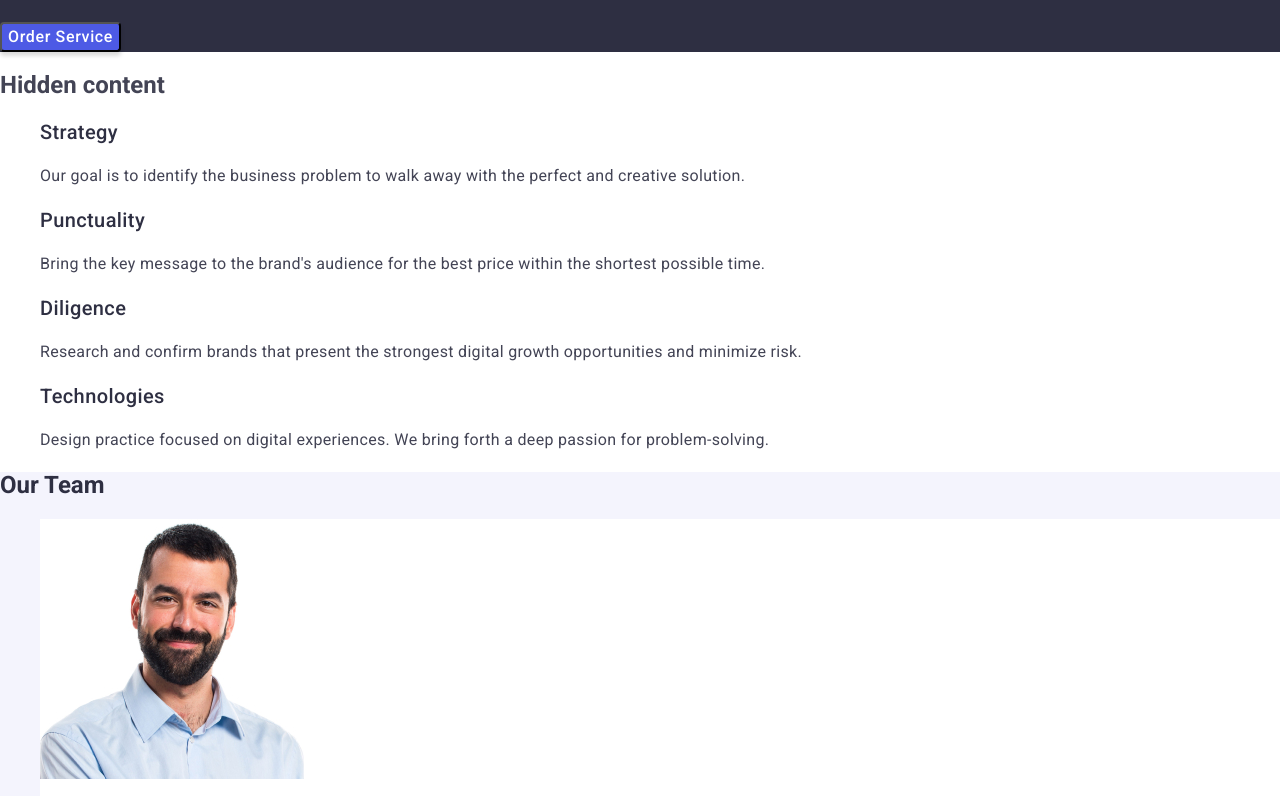
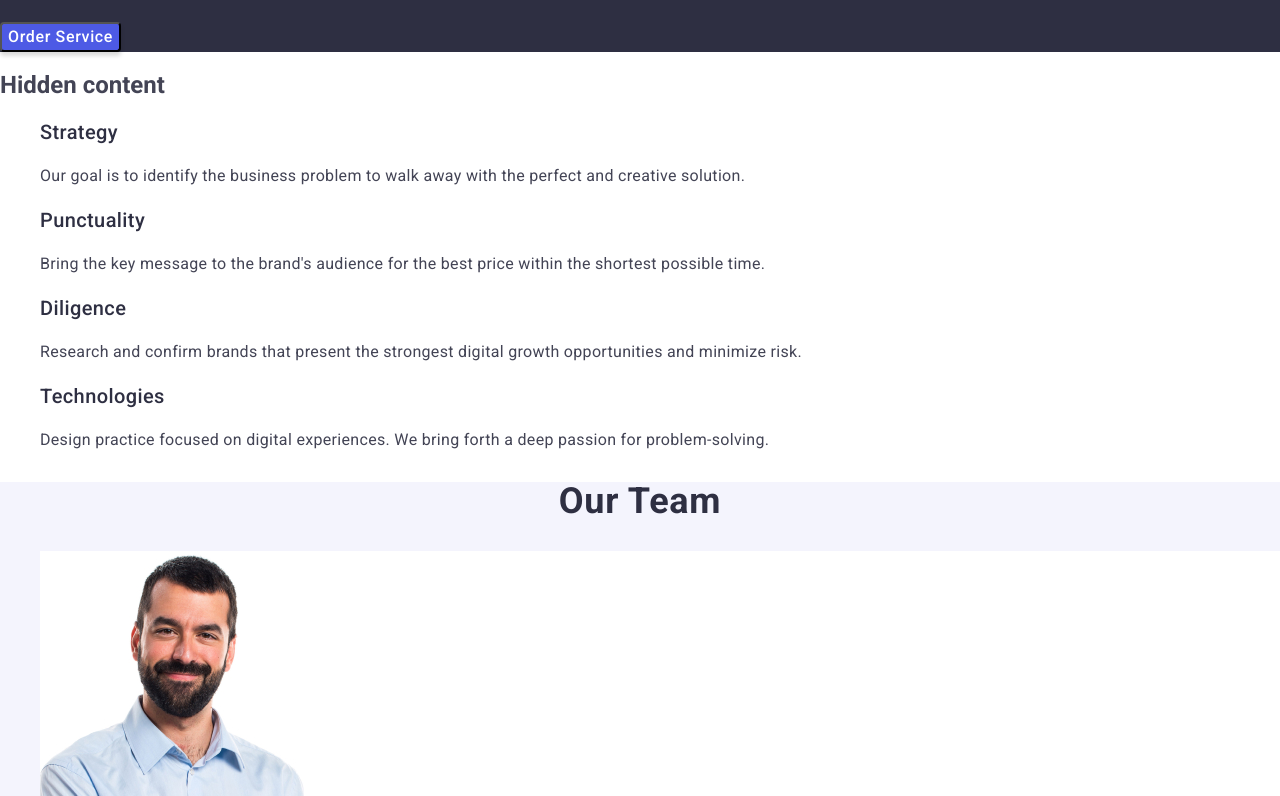
Before and after one commit to Viktoriia5/goit-homework-02, a plain HTML site: page index.html in a window 1280 px wide. Shown: the part 304-1100 px from the top of the page. Drawn offline with nearby package versions, Linux system fonts and the light colour scheme.

Commit message:
changed portfolio section

```diff
--- a/css/style.css
+++ b/css/style.css
@@ -117,6 +117,12 @@ address {
 }
 .team-title {
   color: #2e2f42;
+  text-align: center;
+  font-size: 36px;
+  font-weight: 700;
+  line-height: 1.11; /* 111.111% */
+  letter-spacing: 0.02em;
+  text-transform: capitalize;
 }
 
 .team-name {
@@ -143,7 +149,7 @@ address {
   text-align: center;
   font-size: 36px;
   line-height: 1.11;
-  letter-spacing: 0.72px;
+  letter-spacing: 0.02em;
   text-transform: capitalize;
   font-weight: 700;
 }
```
